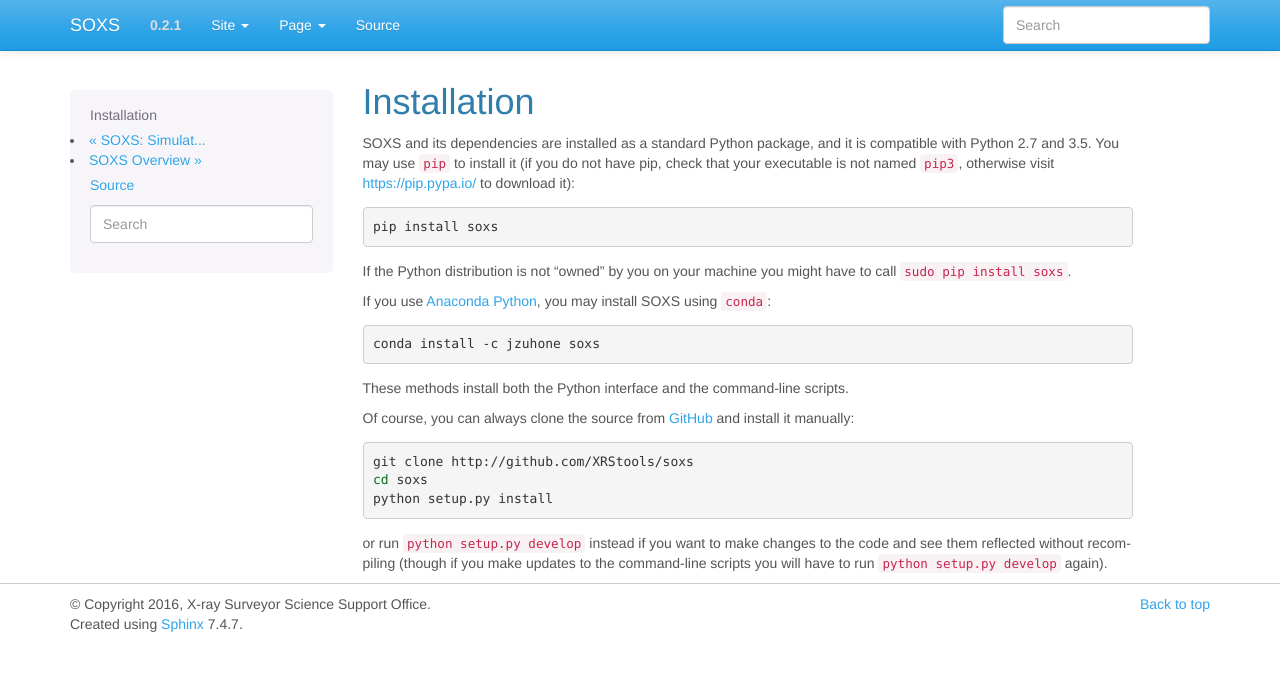
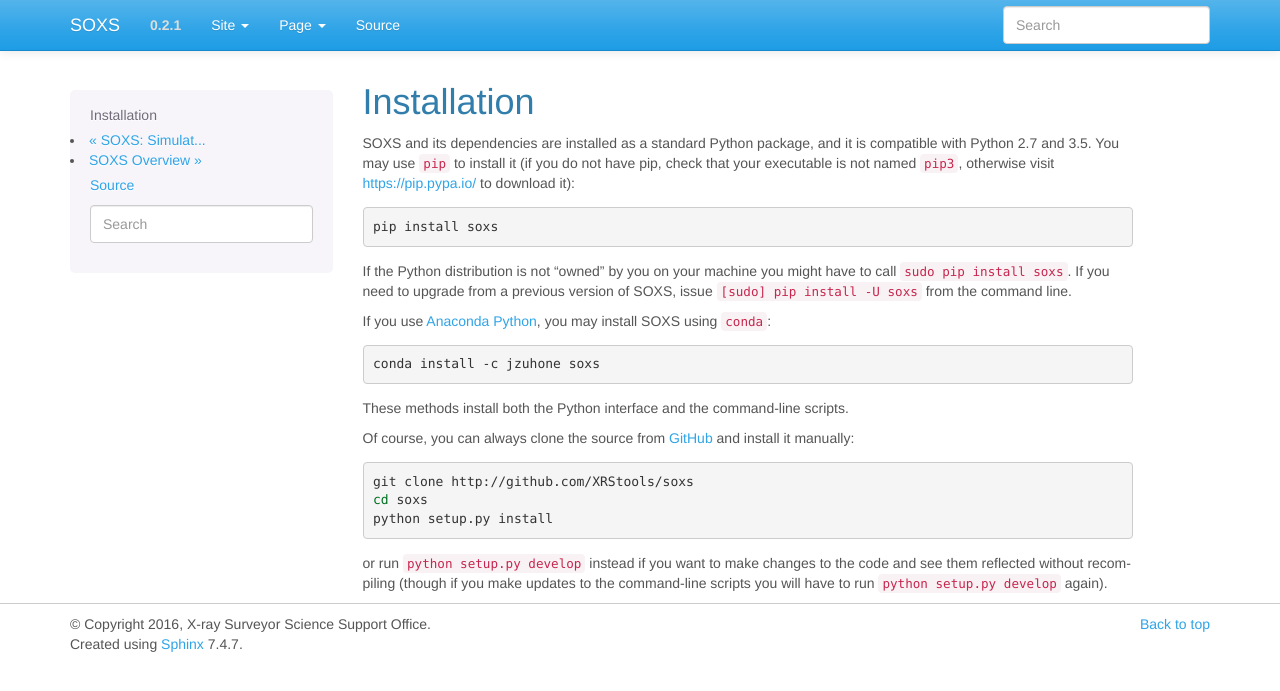
Before and after one commit to lynx-x-ray-observatory/soxs, a Sphinx documentation site: the page built from doc/source/installing.rst, in a window 1280 px wide. Shown: the top 691 px of the page. Built offline with Sphinx 7.4.7, drawn with Linux system fonts in a browser that asks for light colours.

Commit message:
A note on upgrading

```diff
--- a/doc/source/installing.rst
+++ b/doc/source/installing.rst
@@ -13,7 +13,8 @@ it):
     pip install soxs
 
 If the Python distribution is not "owned" by you on your machine you might have to call
-``sudo pip install soxs``.
+``sudo pip install soxs``. If you need to upgrade from a previous version of SOXS, issue
+``[sudo] pip install -U soxs`` from the command line.
 
 If you use `Anaconda Python <https://www.continuum.io/anaconda-overview>`_, you may
 install SOXS using ``conda``:
```
